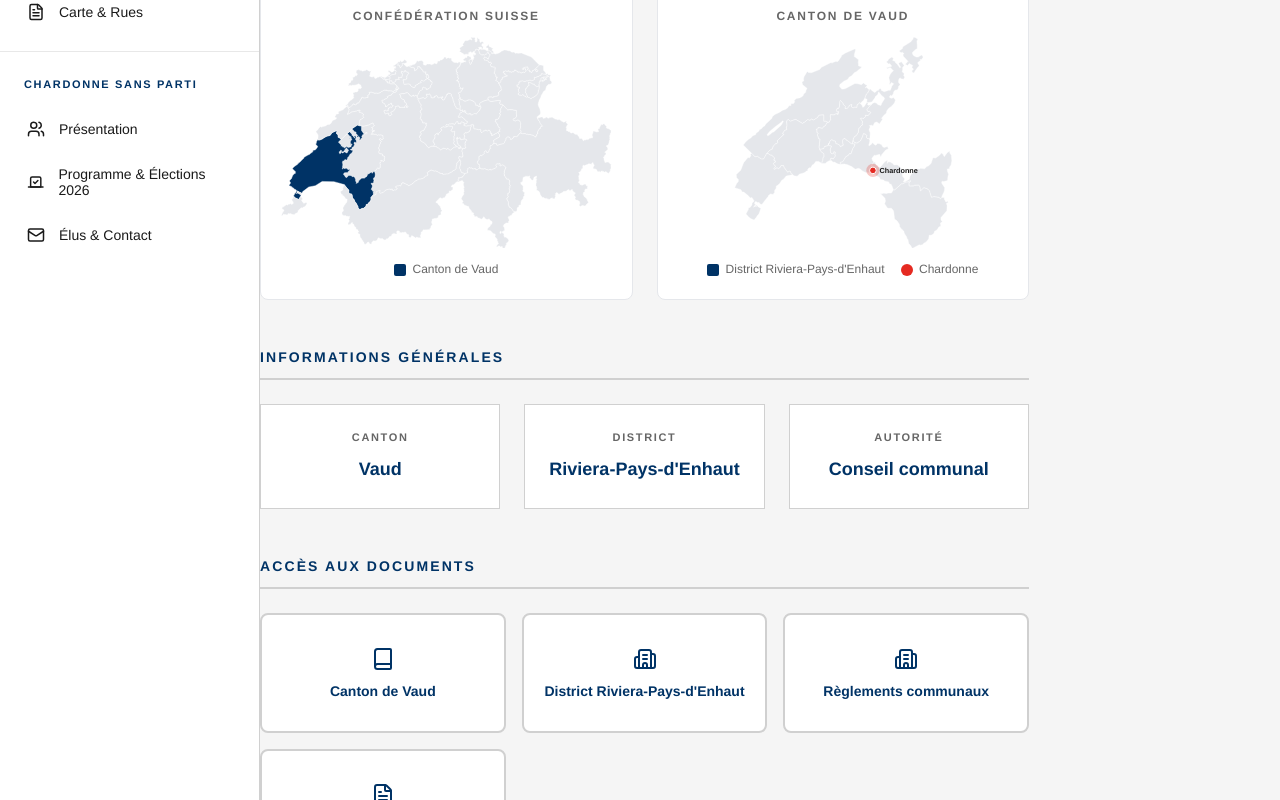
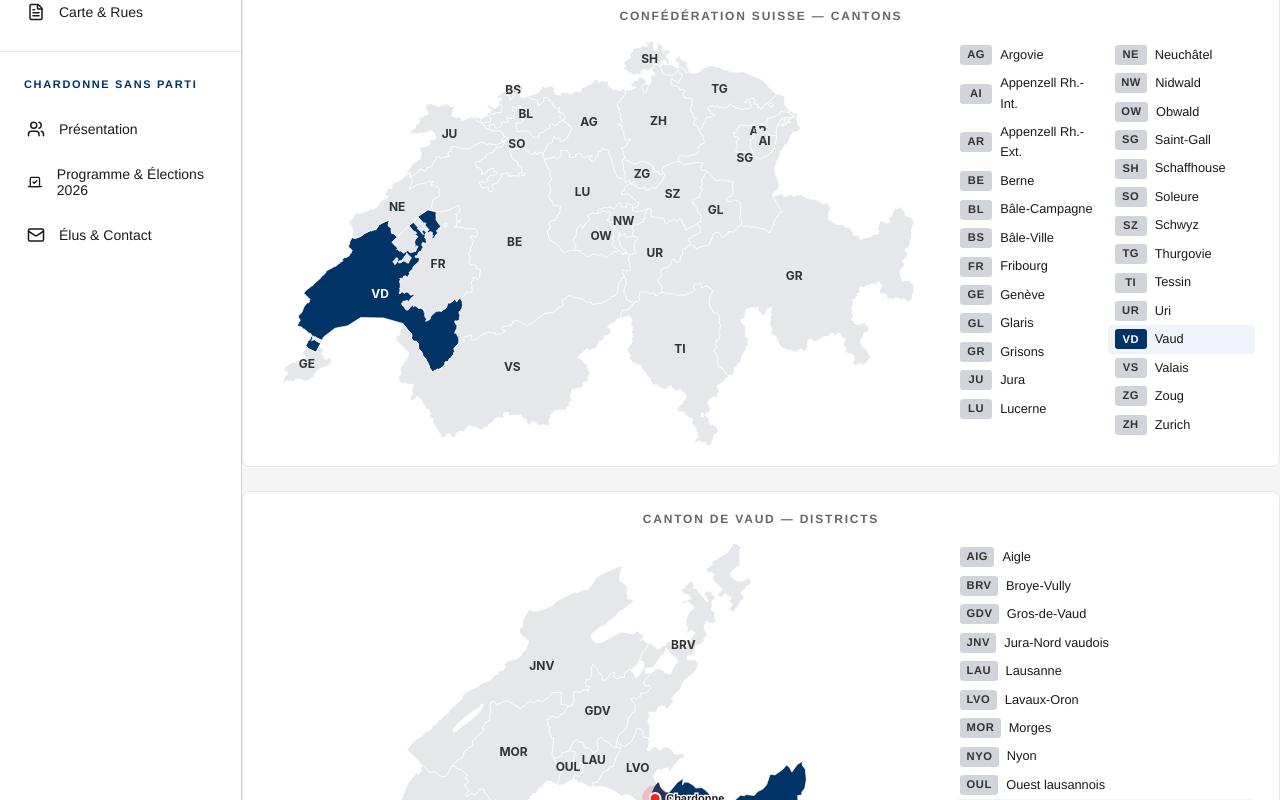
Before and after one commit to FabriceMaisieres/Site-Claude, a React (Vite) app in the folder hub-conseiller/: page / in a window 1280 px wide. Shown: the part 640-1440 px from the top of the page. Built offline with nearby package versions, Linux system fonts and the light colour scheme.

Commit message:
Carte interactive Suisse/Vaud + section CSP + refonte Accueil

```diff
--- a/hub-conseiller/src/App.jsx
+++ b/hub-conseiller/src/App.jsx
@@ -151,7 +151,7 @@ const App = () => {
   };
 
   const renderAccueil = () => (
-    <div className="content-space">
+    <div className="content-space" style={{ maxWidth: '1300px' }}>
       <div className="header-block">
         <div className="swiss-cross">+</div>
         <h1 className="main-title">BIENVENUE</h1>
--- a/hub-conseiller/src/SwissMap.jsx
+++ b/hub-conseiller/src/SwissMap.jsx
@@ -4,6 +4,56 @@ import { geoMercator, geoPath } from 'd3-geo';
 
 // Coordonnées approximatives de Chardonne
 const CHARDONNE_COORDS = [6.8189, 46.4823];
+
+// Mapping FSO canton id → code + nom complet
+const CANTONS = {
+  1: { code: 'ZH', name: 'Zurich' },
+  2: { code: 'BE', name: 'Berne' },
+  3: { code: 'LU', name: 'Lucerne' },
+  4: { code: 'UR', name: 'Uri' },
+  5: { code: 'SZ', name: 'Schwyz' },
+  6: { code: 'OW', name: 'Obwald' },
+  7: { code: 'NW', name: 'Nidwald' },
+  8: { code: 'GL', name: 'Glaris' },
+  9: { code: 'ZG', name: 'Zoug' },
+  10: { code: 'FR', name: 'Fribourg' },
+  11: { code: 'SO', name: 'Soleure' },
+  12: { code: 'BS', name: 'Bâle-Ville' },
+  13: { code: 'BL', name: 'Bâle-Campagne' },
+  14: { code: 'SH', name: 'Schaffhouse' },
+  15: { code: 'AR', name: 'Appenzell Rh.-Ext.' },
+  16: { code: 'AI', name: 'Appenzell Rh.-Int.' },
+  17: { code: 'SG', name: 'Saint-Gall' },
+  18: { code: 'GR', name: 'Grisons' },
+  19: { code: 'AG', name: 'Argovie' },
+  20: { code: 'TG', name: 'Thurgovie' },
+  21: { code: 'TI', name: 'Tessin' },
+  22: { code: 'VD', name: 'Vaud' },
+  23: { code: 'VS', name: 'Valais' },
+  24: { code: 'NE', name: 'Neuchâtel' },
+  25: { code: 'GE', name: 'Genève' },
+  26: { code: 'JU', name: 'Jura' },
+};
+
+// Mapping FSO district id (Vaud) → code + nom complet
+const DISTRICTS_VD = {
+  2221: { code: 'AIG', name: 'Aigle' },
+  2222: { code: 'BRV', name: 'Broye-Vully' },
+  2223: { code: 'GDV', name: 'Gros-de-Vaud' },
+  2224: { code: 'JNV', name: 'Jura-Nord vaudois' },
+  2225: { code: 'LAU', name: 'Lausanne' },
+  2226: { code: 'LVO', name: 'Lavaux-Oron' },
+  2227: { code: 'MOR', name: 'Morges' },
+  2228: { code: 'NYO', name: 'Nyon' },
+  2229: { code: 'OUL', name: 'Ouest lausannois' },
+  2230: { code: 'RPE', name: "Riviera-Pays-d'Enhaut" },
+};
+const RIVIERA_PAYS_ENHAUT_ID = 2230;
+
+const COLOR_HIGHLIGHT = '#003366';
+const COLOR_BASE = '#E5E7EB';
+const COLOR_STROKE = '#FFFFFF';
+const COLOR_DOT = '#E52A21';
 
 export default function SwissMap() {
   const [data, setData] = useState(null);
@@ -19,141 +69,223 @@ export default function SwissMap() {
       .catch((e) => setError(e.message));
   }, []);
 
-  if (error) {
-    return (
-      <div style={styles.statusBox}>
-        Carte indisponible : {error}
-      </div>
-    );
-  }
-  if (!data) {
-    return <div style={styles.statusBox}>Chargement de la carte…</div>;
-  }
+  if (error) return <div style={styles.statusBox}>Carte indisponible : {error}</div>;
+  if (!data) return <div style={styles.statusBox}>Chargement de la carte…</div>;
 
-  // Repérage des couches : cantons et districts
   const cantonsObj =
     data.objects.cantons ||
     data.objects.kantone ||
     Object.values(data.objects).find((o) => o.geometries && o.geometries.length === 26);
   const districtsObj = data.objects.districts || data.objects.bezirke;
 
-  if (!cantonsObj) {
-    return <div style={styles.statusBox}>Couche « cantons » introuvable dans le TopoJSON.</div>;
-  }
+  if (!cantonsObj) return <div style={styles.statusBox}>Couche « cantons » introuvable.</div>;
 
   const cantons = topojson.feature(data, cantonsObj);
   const districts = districtsObj ? topojson.feature(data, districtsObj) : null;
 
-  const isVaud = (f) => {
-    const id = f.properties?.id ?? f.id;
-    const name = f.properties?.name || '';
-    return id === 22 || /vaud/i.test(name);
+  const getId = (f) => f.id ?? f.properties?.id;
+  const isVaud = (f) => getId(f) === 22;
+  const isInVaudCanton = (f) => {
+    const id = getId(f);
+    return typeof id === 'number' && id >= 2200 && id < 2300;
   };
+  const isRivieraPaysEnhaut = (f) => getId(f) === RIVIERA_PAYS_ENHAUT_ID;
 
-  const isRivieraPaysEnhaut = (f) => {
-    const name = f.properties?.name || '';
-    return /Riviera/i.test(name);
-  };
-
-  const isInVaudCanton = (f) => {
-    const id = f.properties?.id ?? f.id;
-    if (typeof id === 'number') {
-      return id >= 2200 && id < 2300;
-    }
-    return false;
-  };
-
-  // --- Carte 1 : Suisse ---
-  const swissW = 500;
-  const swissH = 320;
+  // --- Carte Suisse ---
+  const swissW = 720;
+  const swissH = 440;
   const swissProj = geoMercator().fitSize([swissW, swissH], cantons);
   const swissPath = geoPath(swissProj);
 
-  // --- Carte 2 : Vaud avec districts ---
+  // --- Carte Vaud ---
   let vaudBlock = null;
   if (districts) {
     const vaudFeatures = districts.features.filter(isInVaudCanton);
     if (vaudFeatures.length > 0) {
-      const vaudW = 500;
-      const vaudH = 320;
+      const vaudW = 720;
+      const vaudH = 440;
       const vaudCollection = { type: 'FeatureCollection', features: vaudFeatures };
       const vaudProj = geoMercator().fitSize([vaudW, vaudH], vaudCollection);
       const vaudPath = geoPath(vaudProj);
-
       const [cx, cy] = vaudProj(CHARDONNE_COORDS);
 
       vaudBlock = (
         <div style={styles.mapBlock}>
-          <h4 style={styles.mapTitle}>CANTON DE VAUD</h4>
+          <h4 style={styles.mapTitle}>CANTON DE VAUD — DISTRICTS</h4>
+          <div style={styles.mapAndLegend}>
             <svg viewBox={`0 0 ${vaudW} ${vaudH}`} style={styles.mapSvg}>
-            {vaudFeatures.map((f, i) => (
+              {vaudFeatures.map((f, i) => {
+                const highlighted = isRivieraPaysEnhaut(f);
+                const [labelX, labelY] = vaudPath.centroid(f);
+                const abbrev = DISTRICTS_VD[getId(f)]?.code || '';
+                return (
+                  <g key={i}>
                     <path
-                key={i}
                       d={vaudPath(f)}
-                fill={isRivieraPaysEnhaut(f) ? '#003366' : '#E5E7EB'}
-                stroke="#FFFFFF"
-                strokeWidth="0.6"
+                      fill={highlighted ? COLOR_HIGHLIGHT : COLOR_BASE}
+                      stroke={COLOR_STROKE}
+                      strokeWidth="0.8"
                     />
-            ))}
-            {/* halo Chardonne */}
-            <circle cx={cx} cy={cy} r={10} fill="#E52A21" opacity="0.25" />
-            <circle cx={cx} cy={cy} r={5} fill="#E52A21" stroke="#FFFFFF" strokeWidth="1.5" />
-            <text x={cx + 10} y={cy + 4} style={styles.mapLabel}>
+                    {abbrev && Number.isFinite(labelX) && (
+                      <text
+                        x={labelX}
+                        y={labelY}
+                        textAnchor="middle"
+                        dominantBaseline="middle"
+                        style={{
+                          ...styles.mapCode,
+                          fill: highlighted ? '#FFFFFF' : '#333333',
+                        }}
+                      >
+                        {abbrev}
+                      </text>
+                    )}
+                  </g>
+                );
+              })}
+              {/* Chardonne */}
+              <circle cx={cx} cy={cy} r={14} fill={COLOR_DOT} opacity="0.2" />
+              <circle cx={cx} cy={cy} r={6} fill={COLOR_DOT} stroke="#FFFFFF" strokeWidth="2" />
+              <text
+                x={cx + 12}
+                y={cy + 4}
+                style={{ ...styles.chardonneLabel }}
+              >
                 Chardonne
               </text>
             </svg>
-          <div style={styles.legend}>
-            <span style={styles.legendItem}>
-              <span style={{ ...styles.legendDot, background: '#003366' }} />
-              District Riviera-Pays-d'Enhaut
+
+            <div style={styles.legendList}>
+              {vaudFeatures
+                .map((f) => ({ id: getId(f), info: DISTRICTS_VD[getId(f)] }))
+                .filter((d) => d.info)
+                .sort((a, b) => a.info.name.localeCompare(b.info.name, 'fr'))
+                .map(({ id, info }) => {
+                  const isHighlight = id === RIVIERA_PAYS_ENHAUT_ID;
+                  return (
+                    <div
+                      key={id}
+                      style={{
+                        ...styles.legendRow,
+                        background: isHighlight ? '#F0F4FA' : 'transparent',
+                      }}
+                    >
+                      <span
+                        style={{
+                          ...styles.legendCode,
+                          background: isHighlight ? COLOR_HIGHLIGHT : '#D1D5DB',
+                          color: isHighlight ? '#FFFFFF' : '#333333',
+                        }}
+                      >
+                        {info.code}
                       </span>
-            <span style={styles.legendItem}>
-              <span style={{ ...styles.legendDot, background: '#E52A21', borderRadius: '50%' }} />
-              Chardonne
-            </span>
+                      <span style={styles.legendName}>{info.name}</span>
+                    </div>
+                  );
+                })}
+              <div style={{ ...styles.legendRow, marginTop: '0.5rem', borderTop: '1px solid #E5E7EB', paddingTop: '0.5rem' }}>
+                <span style={{ ...styles.legendCode, background: COLOR_DOT, color: 'white', borderRadius: '50%' }}>•</span>
+                <span style={styles.legendName}>Chardonne</span>
+              </div>
+            </div>
           </div>
         </div>
       );
     }
   }
 
+  // Tri par code pour la légende suisse
+  const sortedCantons = [...cantons.features].sort((a, b) => {
+    const ca = CANTONS[getId(a)]?.code || '';
+    const cb = CANTONS[getId(b)]?.code || '';
+    return ca.localeCompare(cb);
+  });
+
   return (
-    <div style={styles.row}>
+    <div style={styles.stack}>
       <div style={styles.mapBlock}>
-        <h4 style={styles.mapTitle}>CONFÉDÉRATION SUISSE</h4>
+        <h4 style={styles.mapTitle}>CONFÉDÉRATION SUISSE — CANTONS</h4>
+        <div style={styles.mapAndLegend}>
           <svg viewBox={`0 0 ${swissW} ${swissH}`} style={styles.mapSvg}>
-          {cantons.features.map((f, i) => (
+            {cantons.features.map((f, i) => {
+              const id = getId(f);
+              const info = CANTONS[id];
+              const highlighted = isVaud(f);
+              const [labelX, labelY] = swissPath.centroid(f);
+              return (
+                <g key={i}>
                   <path
-              key={i}
                     d={swissPath(f)}
-              fill={isVaud(f) ? '#003366' : '#E5E7EB'}
-              stroke="#FFFFFF"
-              strokeWidth="0.6"
+                    fill={highlighted ? COLOR_HIGHLIGHT : COLOR_BASE}
+                    stroke={COLOR_STROKE}
+                    strokeWidth="0.8"
                   />
-          ))}
+                  {info && Number.isFinite(labelX) && (
+                    <text
+                      x={labelX}
+                      y={labelY}
+                      textAnchor="middle"
+                      dominantBaseline="middle"
+                      style={{
+                        ...styles.mapCode,
+                        fill: highlighted ? '#FFFFFF' : '#333333',
+                      }}
+                    >
+                      {info.code}
+                    </text>
+                  )}
+                </g>
+              );
+            })}
           </svg>
-        <div style={styles.legend}>
-          <span style={styles.legendItem}>
-            <span style={{ ...styles.legendDot, background: '#003366' }} />
-            Canton de Vaud
+
+          <div style={{ ...styles.legendList, columns: 2, columnGap: '0.5rem' }}>
+            {sortedCantons.map((f) => {
+              const id = getId(f);
+              const info = CANTONS[id];
+              if (!info) return null;
+              const highlight = isVaud(f);
+              return (
+                <div
+                  key={id}
+                  style={{
+                    ...styles.legendRow,
+                    breakInside: 'avoid',
+                    background: highlight ? '#F0F4FA' : 'transparent',
+                  }}
+                >
+                  <span
+                    style={{
+                      ...styles.legendCode,
+                      background: highlight ? COLOR_HIGHLIGHT : '#D1D5DB',
+                      color: highlight ? '#FFFFFF' : '#333333',
+                    }}
+                  >
+                    {info.code}
                   </span>
+                  <span style={styles.legendName}>{info.name}</span>
+                </div>
+              );
+            })}
           </div>
         </div>
+      </div>
+
       {vaudBlock}
     </div>
   );
 }
 
 const styles = {
-  row: {
-    display: 'grid',
-    gridTemplateColumns: 'repeat(auto-fit, minmax(320px, 1fr))',
+  stack: {
+    display: 'flex',
+    flexDirection: 'column',
     gap: '1.5rem',
     margin: '1rem 0',
   },
   mapBlock: {
     background: 'white',
-    padding: '1.25rem',
+    padding: '1.25rem 1.5rem',
     borderRadius: '8px',
     border: '1px solid #E5E7EB',
   },
@@ -162,38 +294,61 @@ const styles = {
     letterSpacing: '0.15em',
     fontWeight: 700,
     color: '#666',
-    margin: '0 0 0.75rem 0',
+    margin: '0 0 1rem 0',
     textAlign: 'center',
+  },
+  mapAndLegend: {
+    display: 'grid',
+    gridTemplateColumns: 'minmax(0, 2.2fr) minmax(220px, 1fr)',
+    gap: '1.5rem',
+    alignItems: 'start',
   },
   mapSvg: {
     width: '100%',
     height: 'auto',
     display: 'block',
   },
-  mapLabel: {
-    fontSize: '11px',
-    fontWeight: 600,
+  mapCode: {
+    fontSize: '13px',
+    fontWeight: 700,
+    pointerEvents: 'none',
+    fontFamily: '-apple-system, BlinkMacSystemFont, "Segoe UI", sans-serif',
+  },
+  chardonneLabel: {
+    fontSize: '12px',
+    fontWeight: 700,
     fill: '#1A1A1A',
+    paintOrder: 'stroke',
+    stroke: '#FFFFFF',
+    strokeWidth: '3px',
   },
-  legend: {
+  legendList: {
+    fontSize: '0.8rem',
+    color: '#1A1A1A',
+  },
+  legendRow: {
     display: 'flex',
-    justifyContent: 'center',
-    flexWrap: 'wrap',
-    gap: '1rem',
-    marginTop: '0.75rem',
-    fontSize: '0.75rem',
-    color: '#666',
+    alignItems: 'center',
+    gap: '0.5rem',
+    padding: '0.25rem 0.4rem',
+    borderRadius: '4px',
   },
-  legendItem: {
+  legendCode: {
     display: 'inline-flex',
     alignItems: 'center',
-    gap: '0.4rem',
+    justifyContent: 'center',
+    minWidth: '32px',
+    height: '20px',
+    padding: '0 0.4rem',
+    fontSize: '0.7rem',
+    fontWeight: 700,
+    letterSpacing: '0.05em',
+    borderRadius: '3px',
+    flexShrink: 0,
   },
-  legendDot: {
-    display: 'inline-block',
-    width: '12px',
-    height: '12px',
-    borderRadius: '2px',
+  legendName: {
+    flex: 1,
+    fontSize: '0.8rem',
   },
   statusBox: {
     padding: '2rem',
```
Lines whose indentation alone changed are shown as unchanged.
